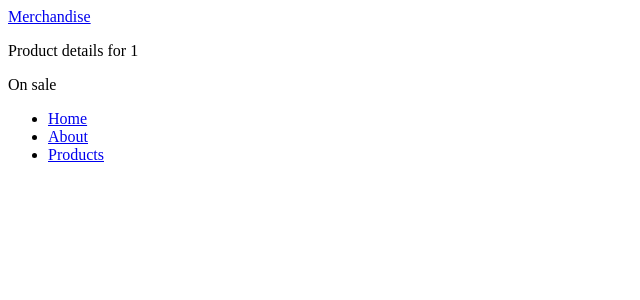
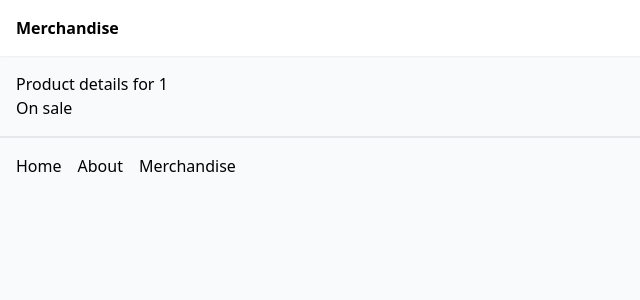
Before and after one commit to ClydeRM/vue3-nuxt3, a Nuxt app: page /products/1 in a window 1280 px wide. Shown: the top 300 px of the page, without its empty margins (0-640 px from the left). Built offline with nearby package versions, Linux system fonts and the light colour scheme.

Commit message:
feat(StyleSheet): TailwindCSS setup

```diff
--- /dev/null
+++ b/assets/css/tailwind.css
@@ -0,0 +1,21 @@
+@tailwind base;
+@tailwind components;
+@tailwind utilities;
+
+body {
+    @apply bg-gray-50;
+}
+
+@layer components {
+    .btn {
+        @apply bg-[#12b488] text-white px-1 py-1 rounded-md text-sm text-white inline-block;
+    }
+
+    .link {
+        @apply px-1 py-1 rounded-md text-sm inline-block;
+    }
+
+    .card {
+        @apply p-3 rounded-md bg-white shadow-md h-full;
+    }
+}
--- a/layouts/default.vue
+++ b/layouts/default.vue
@@ -1,31 +1,31 @@
 <template>
     <div>
-        <header>
-            <nav>
-                <NuxtLink to="/">Vue Practice</NuxtLink>
-                <ul>
+        <header class="shadow-sm bg-white">
+            <nav class="container mx-auto p-4 flex justify-between border-t-2">
+                <NuxtLink to="/" class="font-bold">Vue Practice</NuxtLink>
+                <ul class="flex gap-4">
                     <li>
-                        <NuxtLink to="/">Home</NuxtLink>
+                        <NuxtLink to="/" class="link">Home</NuxtLink>
                     </li>
                     <li>
-                        <NuxtLink to="/about">About</NuxtLink>
+                        <NuxtLink to="/about" class="link">About</NuxtLink>
                     </li>
                     <li>
-                        <NuxtLink to="/products">Products</NuxtLink>
+                        <NuxtLink to="/products" class="btn">Merchandise</NuxtLink>
                     </li>
                 </ul>
             </nav>
         </header>
-    </div>
 
-    <!-- sub view -->
-    <div>
-        <slot />
+        <!-- sub view -->
+        <div class="container mx-auto p-4">
+            <slot />
+        </div>
     </div>
 </template>
 
 <style scoped>
 .router-link-exact-active {
-    color: #12b488
+    color: #12b488;
 }
 </style>
--- a/layouts/products.vue
+++ b/layouts/products.vue
@@ -1,19 +1,15 @@
 <template>
     <div>
-        <header>
-            <nav>
-                <NuxtLink to="/products">Merchandise</NuxtLink>
+        <header class="shadow-sm bg-white">
+            <nav class="container mx-auto p-4">
+                <NuxtLink to="/products" class="font-bold">Merchandise</NuxtLink>
             </nav>
         </header>
-    </div>
-
-    <!-- sub view -->
-    <div>
+        <div class="container mx-auto p-4">
             <slot />
         </div>
-
-    <footer>
-        <ul>
+        <footer class="container mx-auto p-4 flex justify-between border-t-2">
+            <ul class="flex gap-4">
                 <li>
                     <NuxtLink to="/">Home</NuxtLink>
                 </li>
@@ -21,14 +17,15 @@
                     <NuxtLink to="/about">About</NuxtLink>
                 </li>
                 <li>
-                <NuxtLink to="/products">Products</NuxtLink>
+                    <NuxtLink to="/products">Merchandise</NuxtLink>
                 </li>
             </ul>
         </footer>
+    </div>
 </template>
 
 <style scoped>
 .router-link-exact-active {
-    color: #12b488
+    color: #12b488;
 }
 </style>
--- a/nuxt.config.ts
+++ b/nuxt.config.ts
@@ -4,4 +4,5 @@ export default defineNuxtConfig({
   imports: {
     autoImport: true,
   },
+  modules: ['@nuxtjs/tailwindcss'],
 });
--- a/package.json
+++ b/package.json
@@ -12,6 +12,7 @@
   "devDependencies": {
     "@nuxt/devtools": "latest",
     "@nuxt/types": "^2.17.2",
+    "@nuxtjs/tailwindcss": "^6.9.4",
     "nuxt": "^3.8.0",
     "vue": "^3.3.7",
     "vue-router": "^4.2.5"
```
Also changed, not shown: 2 other files (tests, documents, lock files or other folders). Lines whose indentation alone changed are shown as unchanged.
